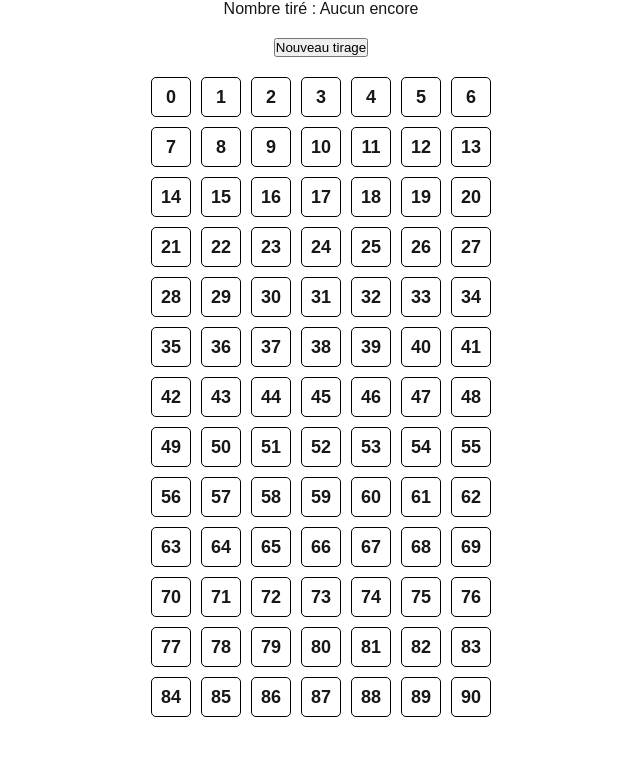
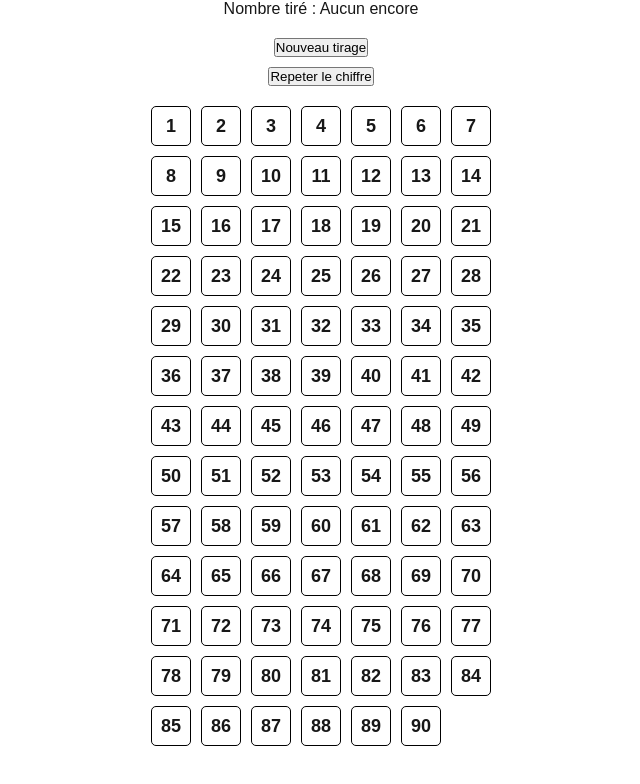
Before and after one commit to ImadeusF/jeux-bingo, a Next.js app: page / in a window 1280 px wide. Shown: the top 784 px of the page, without its empty margins (319-959 px from the left). Built offline with nearby package versions, Linux system fonts and the light colour scheme.

Commit message:
✨ F01> PAGE > Play sound when pick number

```diff
--- a/src/app/page.tsx
+++ b/src/app/page.tsx
@@ -4,10 +4,15 @@ import { useState } from "react";
 import styled from "styled-components";
 
 export default function Home() {
-  const [remainingNumbers, setRemainingNumbers] = useState([...Array(91).keys()]); // Nombres de 0 à 9 pour test
-  const [randomNumber, setRandomNumber] = useState<number | null>(null); // soit un nombre soit null
+  const [remainingNumbers, setRemainingNumbers] = useState([...Array(90).keys()].map(i => i + 1)); // Nombres de 1 à 90
+  const [randomNumber, setRandomNumber] = useState<number | null>(null);
   const [saveNumber, setSaveNumber] = useState<number[]>([]);
   const [message, setMessage] = useState("");
+
+  const playSound= (number: number) => {
+    const audio = new Audio(`/sounds/${number}.mp3`);
+    audio.play();
+  };
 
   const handlePick = () => {
     if (!remainingNumbers.length) return setMessage(TIRAGE_MESSAGE.TERMINATED);
@@ -21,6 +26,13 @@ export default function Home() {
     setRemainingNumbers(newRemainingNumbers);
     setRandomNumber(pickNumber);
     setMessage(newRemainingNumbers.length ? `${TIRAGE_MESSAGE.REMAINED} ${newRemainingNumbers.length}` : TIRAGE_MESSAGE.TERMINATED);
+
+    playSound(pickNumber);
+  };
+
+  const handleRepeat = () => {
+    if (!randomNumber) return;
+    playSound(randomNumber);
   };
 
   return (
@@ -28,11 +40,12 @@ export default function Home() {
       <p>Nombre tiré : {randomNumber ?? "Aucun encore"}</p>
       <p>{message}</p>
       <input type="submit" value="Nouveau tirage" onClick={handlePick} disabled={!remainingNumbers.length} />
+      <input type="submit" value="Repeter le chiffre" onClick={handleRepeat}  />
 
       <div className="board-number">
-        {[...Array(91).keys()].map((num) => (
-          <div key={num} className={saveNumber.includes(num) ? "selected" : ""}>
-            {num}
+        {[...Array(90).keys()].map((num) => (
+          <div key={num} className={saveNumber.includes(num + 1) ? "selected" : ""}>
+            {num + 1}
           </div>
         ))}
       </div>
```
